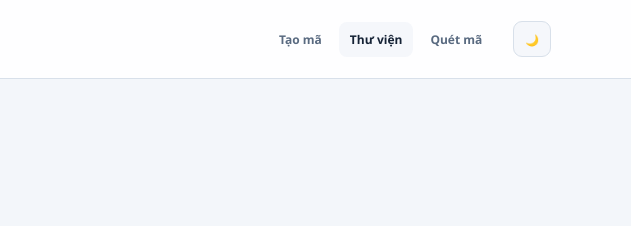
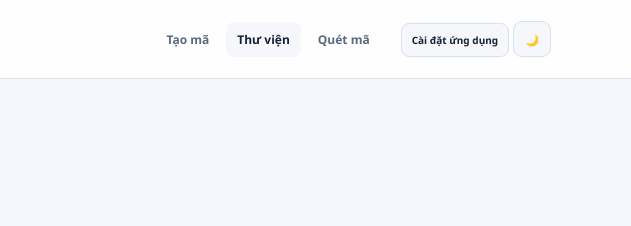
Before and after one commit to trantuanphong/qr-studio, a plain HTML site: page library.html in a window 1280 px wide. Shown: the top 226 px of the page, 649-1280 px from the left. Drawn offline with nearby package versions, Linux system fonts and the light colour scheme.

Commit message:
fix button install

```diff
--- a/library.html
+++ b/library.html
@@ -32,8 +32,10 @@
         <a href="library.html" aria-current="page">Thư viện</a>
         <a href="scan.html">Quét mã</a>
       </nav>
-      <button class="install-button" id="install-app-button" type="button" hidden>Cài đặt ứng dụng</button>
-      <button class="theme-toggle" id="theme-toggle" type="button" aria-label="Chuyển giao diện">🌙</button>
+      <div>
+        <button class="install-button" id="install-app-button" type="button">Cài đặt ứng dụng</button>
+        <button class="theme-toggle" id="theme-toggle" type="button" aria-label="Chuyển sang giao diện sáng" title="Chuyển giao diện">☀️</button>
+      </div>
     </div>
   </header>
   <main id="main-content">
```
Also changed, not shown: index.html (+4 -2 lines), scan.html (+4 -2 lines).
